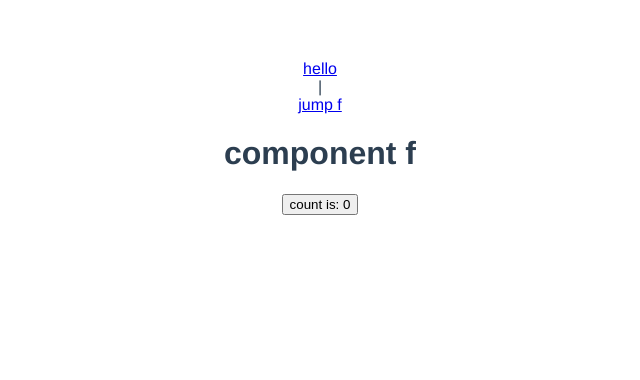
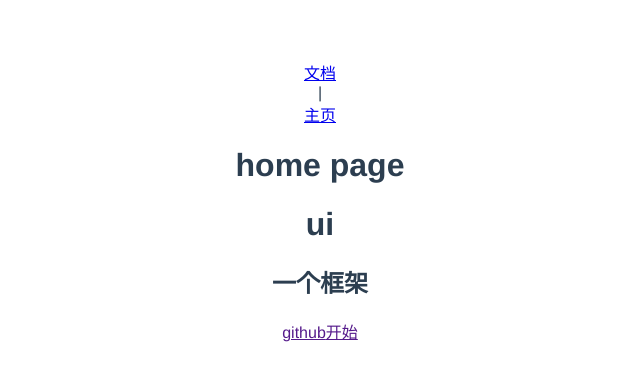
Before and after one commit to Dusty-fub/simple-ui-dev, a Vue app: page / in a window 1280 px wide. Shown: the top 380 px of the page, without its empty margins (320-960 px from the left). Built offline with nearby package versions, Linux system fonts and the light colour scheme.

Commit message:
搭建 html 结构

```diff
--- a/src/App.vue
+++ b/src/App.vue
@@ -1,14 +1,12 @@
 <template>
-<router-link to="/hello">hello</router-link>
+<router-link to="/doc">文档</router-link>
 <div>|</div>
-<router-link to="/">jump f</router-link>
+<router-link to="/">主页</router-link>
 
 <router-view />
 </template>
 
 <script>
-import HelloWorld from "./components/HelloWorld.vue";
-
 export default {
     name: "App",
 };
--- /dev/null
+++ b/src/views/Doc.vue
@@ -0,0 +1,13 @@
+<template>
+<h1>doc page</h1>
+<div>
+    <div class="topnav">
+        <div class="logo"></div>
+        <div class="menu"></div>
+    </div>
+    <div class="content">
+        <aside>边栏</aside>
+        <main>主内容</main>
+    </div>
+</div>
+</template>
--- /dev/null
+++ b/src/views/Home.vue
@@ -0,0 +1,17 @@
+<template>
+<h1>home page</h1>
+<div>
+    <div class="topnav">
+        <div class="logo"></div>
+        <div class="menu"></div>
+    </div>
+    <div class="banner">
+        <h1>ui</h1>
+        <h2>一个框架</h2>
+        <p class="actions">
+            <a href="">github</a>
+            <a href="">开始</a>
+        </p>
+    </div>
+</div>
+</template>
```
Also changed, not shown: src/main.ts (+4 -4 lines).
